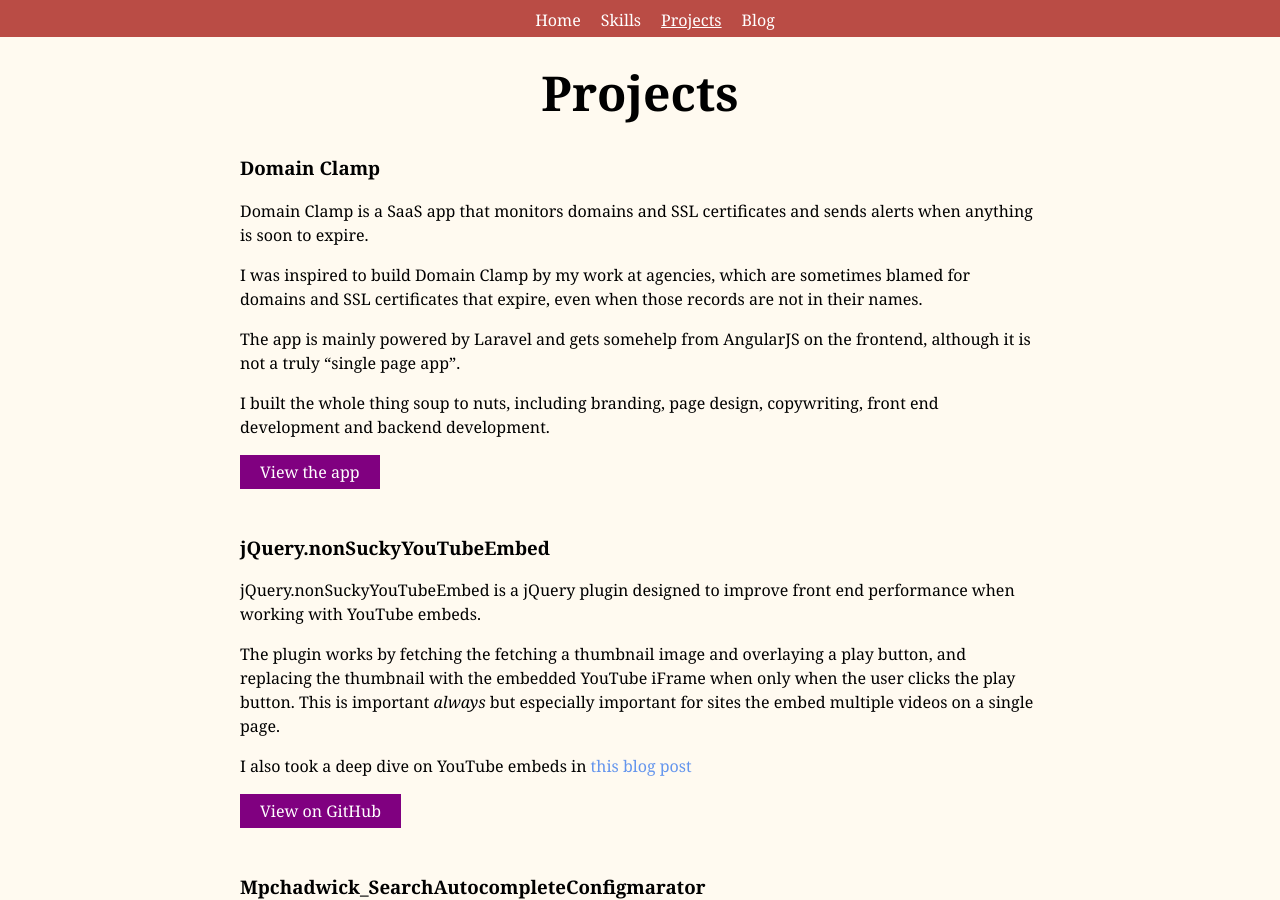
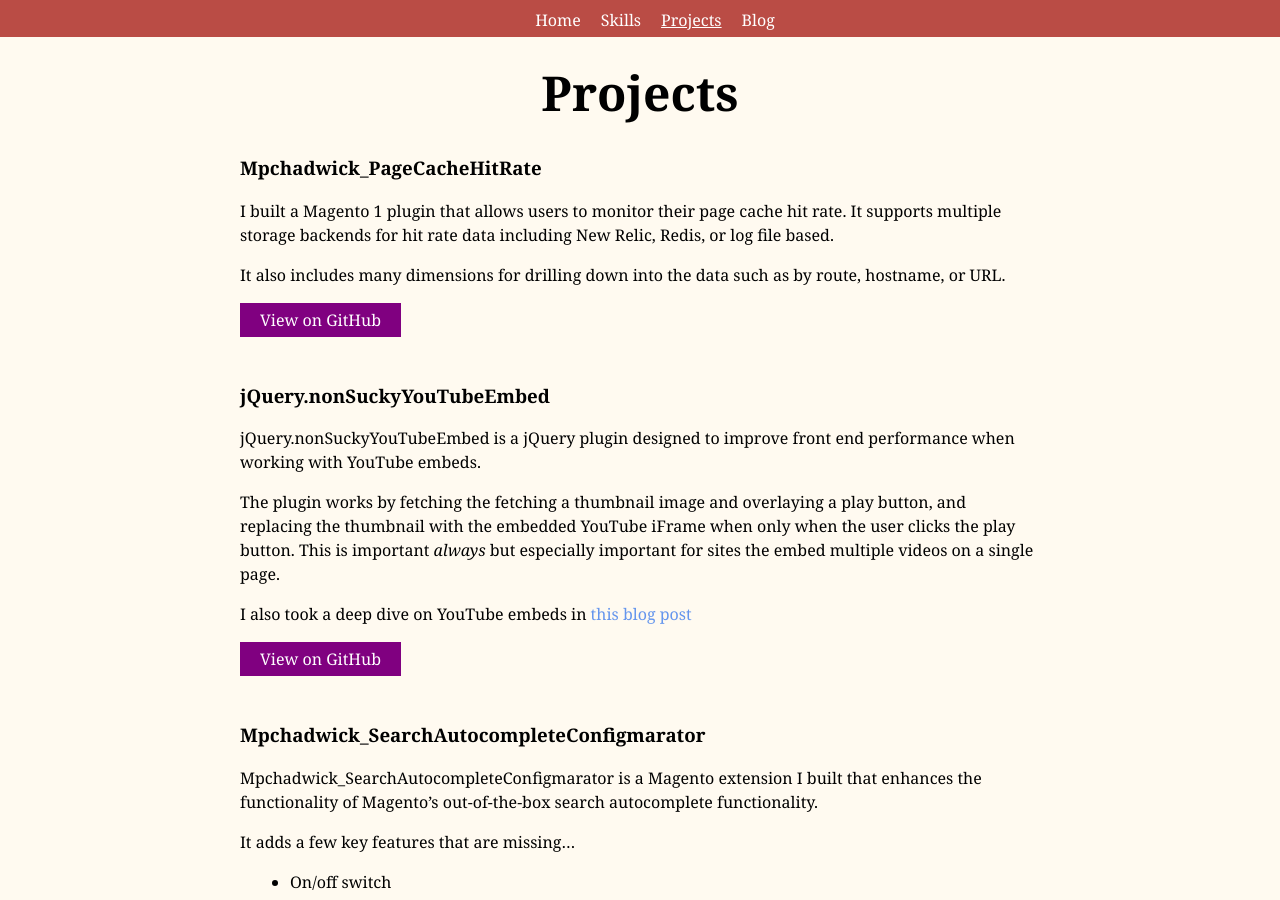
Before and after one commit to mpchadwick/mpchadwick.github.io, a Jekyll site: the page built from projects/index.md, in a window 1280 px wide and 900 px high. Built offline with Jekyll 4.4.1, drawn with Linux system fonts in a browser that asks for light colours.

Commit message:
Make Mpchadwick_PageCacheHitRate the top project

```diff
--- a/projects/index.md
+++ b/projects/index.md
@@ -5,17 +5,13 @@ description: Things that I've worked on.
 ---
 # Projects
 
-### Domain Clamp
+### Mpchadwick_PageCacheHitRate
 
-Domain Clamp is a SaaS app that monitors domains and SSL certificates and sends alerts when anything is soon to expire.
+I built a Magento 1 plugin that allows users to monitor their page cache hit rate. It supports multiple storage backends for hit rate data including New Relic, Redis, or log file based.
 
-I was inspired to build Domain Clamp by my work at agencies, which are sometimes blamed for domains and SSL certificates that expire, even when those records are not in their names.
+It also includes many dimensions for drilling down into the data such as by route, hostname, or URL.
 
-The app is mainly powered by Laravel and gets somehelp from AngularJS on the frontend, although it is not a truly "single page app".
-
-I built the whole thing soup to nuts, including branding, page design, copywriting, front end development and backend development.
-
-<a class="call-to-action" href="https://domainclamp.com">View the app</a>
+<a class="call-to-action" href="https://github.com/mpchadwick/Mpchadwick_PageCacheHitRate">View on GitHub</a>
 
 ### jQuery.nonSuckyYouTubeEmbed
 
```
